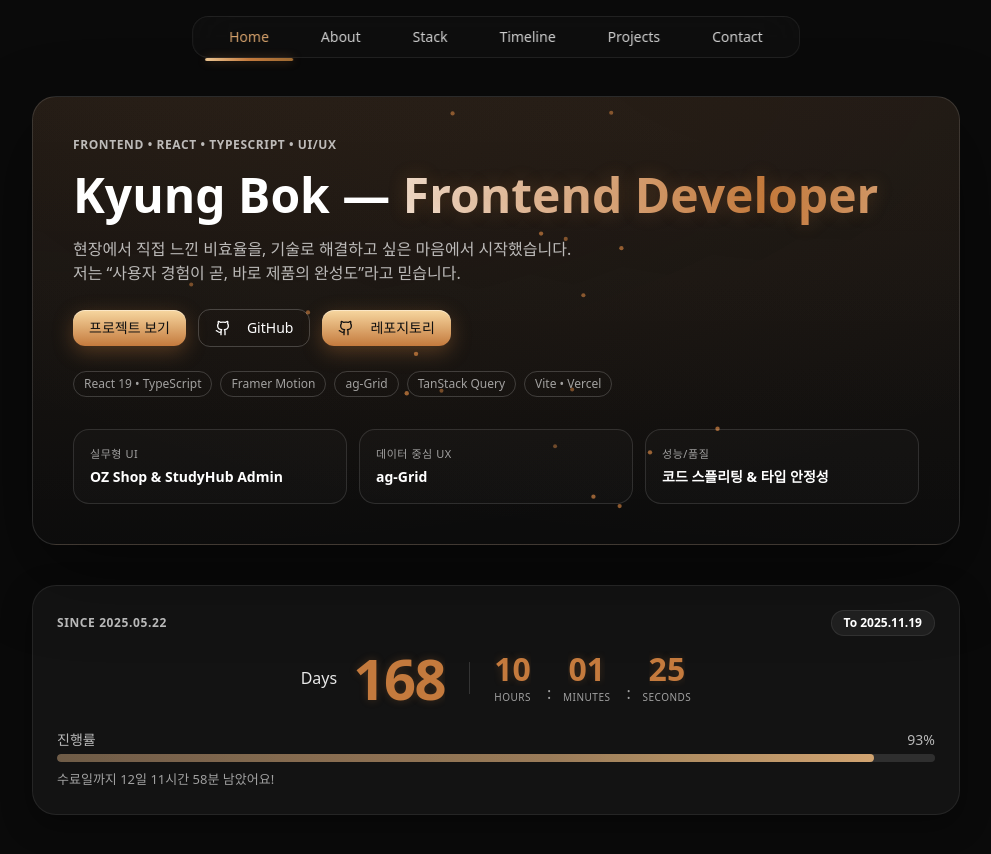
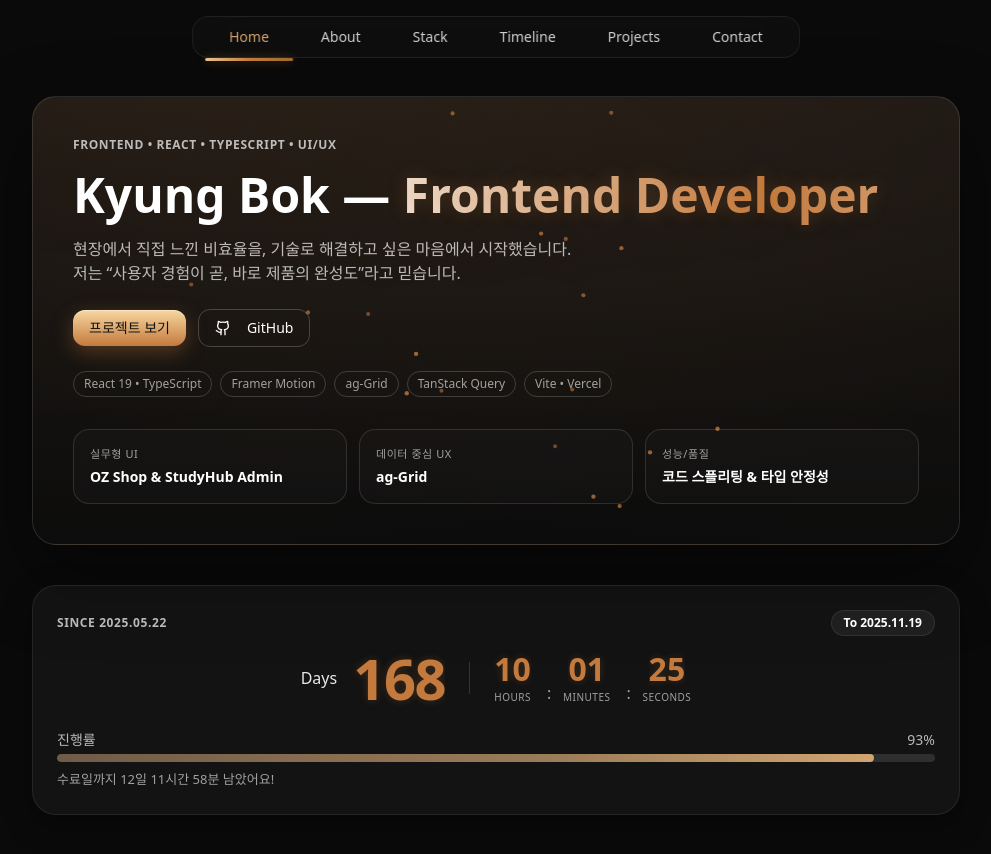
Before and after one commit to KYUNG-BOK/popol, a React (Vite) app: page / in a window 1280 px wide. Shown: the top 854 px of the page, without its empty margins (144-1135 px from the left). Built offline with nearby package versions, Linux system fonts and the light colour scheme.

Commit message:
fix: 링크 및 이미지 수정

```diff
--- a/src/components/hero/GoldHero.tsx
+++ b/src/components/hero/GoldHero.tsx
@@ -48,7 +48,7 @@ export function GoldHero() {
               GitHub
             </GhostButton>
           </a>
-          <a
+          {/* <a
             href="https://github.com/KYUNG-BOK/popol"
             target="_blank"
             rel="noreferrer"
@@ -57,7 +57,7 @@ export function GoldHero() {
               <Github className="mr-2 h-4 w-4" />
               레포지토리
             </GoldButton>
-          </a>
+          </a> */}
         </div>
 
         <div className="mt-6 flex flex-wrap gap-2 text-xs text-white/60 select-none">
--- a/src/data/projects.data.ts
+++ b/src/data/projects.data.ts
@@ -185,7 +185,8 @@ export const PROJECTS: ProjectMeta[] = [
     tags: ["Vercel", "TypeScript", "GSAP"],
     desc: "익스턴십 팀의 프로젝트 홍보용 랜딩 사이트로 GSAP 기반 인터랙션 구현.",
     demoHref: "https://ozex3-fe4.vercel.app",
-    codeHref: "#",
+    codeHref:
+      "https://github.com/oz-externship3-fe-4/oz-externship-fe4-showcase/",
     thumbnail: "images/ex3.JPG",
     period: "2025.11",
     team: "5인 팀 (FE 5)",
```
Also changed, not shown: public/images/ex3.JPG.
